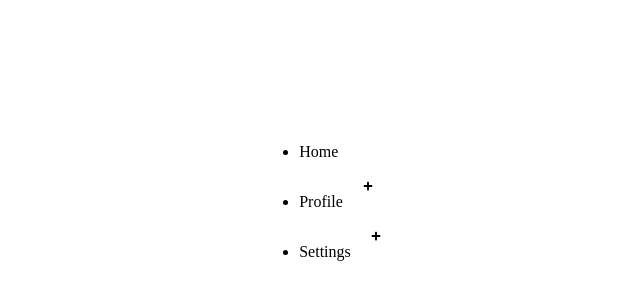
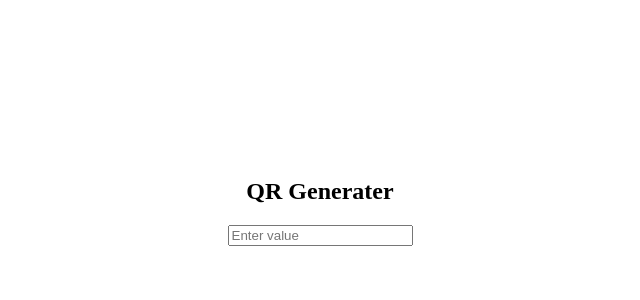
Before and after one commit to Chamod101/React_Practices, a React (Vite) app: page / in a window 1280 px wide. Shown: the part 198-498 px from the top of the page, without its empty margins (320-960 px from the left). Built offline with nearby package versions, Linux system fonts and the light colour scheme.

Commit message:
QR_generater_added

```diff
--- a/package.json
+++ b/package.json
@@ -13,7 +13,8 @@
     "axios": "^1.7.9",
     "react": "^18.3.1",
     "react-dom": "^18.3.1",
-    "react-icons": "^5.4.0"
+    "react-icons": "^5.4.0",
+    "react-qr-code": "^2.0.15"
   },
   "devDependencies": {
     "@eslint/js": "^9.17.0",
--- a/src/App.jsx
+++ b/src/App.jsx
@@ -5,6 +5,7 @@ import Img_slider from "./components/img_slider"
 import Load_More from "./components/load_more"
 import TreeView from "./components/tree_view"
 import menus from "./components/tree_view/data"
+import QRGenerater from "./components/qrGenerater"
 
 function App() {
 
@@ -15,7 +16,8 @@ function App() {
      {/* <Star_rating noOfStars = {10}/> */}
      {/* <Img_slider url ={'https://picsum.photos/v2/list'} limit ={5}/> */}
      {/* <Load_More/> */}
-     <TreeView menus={menus}/>
+     {/* <TreeView menus={menus}/> */}
+     <QRGenerater/>
     </>
   )
 }
--- /dev/null
+++ b/src/components/qrGenerater/index.jsx
@@ -0,0 +1,17 @@
+import React, { useState } from 'react';
+import QRCode from 'react-qr-code';
+
+const QRGenerater = () => {
+
+  const [input,setInput] = useState('')
+
+  return (
+    <div style={{display:'flex', flexDirection:'column', justifyContent:'center', alignItems:'center'}}>
+      <h2>QR Generater</h2>
+      <input type="text" placeholder='Enter value' onChange={(e)=>setInput(e.target.value)}/>
+      {input === '' ? null : <QRCode id='QR_value' value={input} size={400}/>}
+    </div>
+  );
+}
+
+export default QRGenerater;
```
Also changed, not shown: 1 other file (tests, documents, lock files or other folders).
